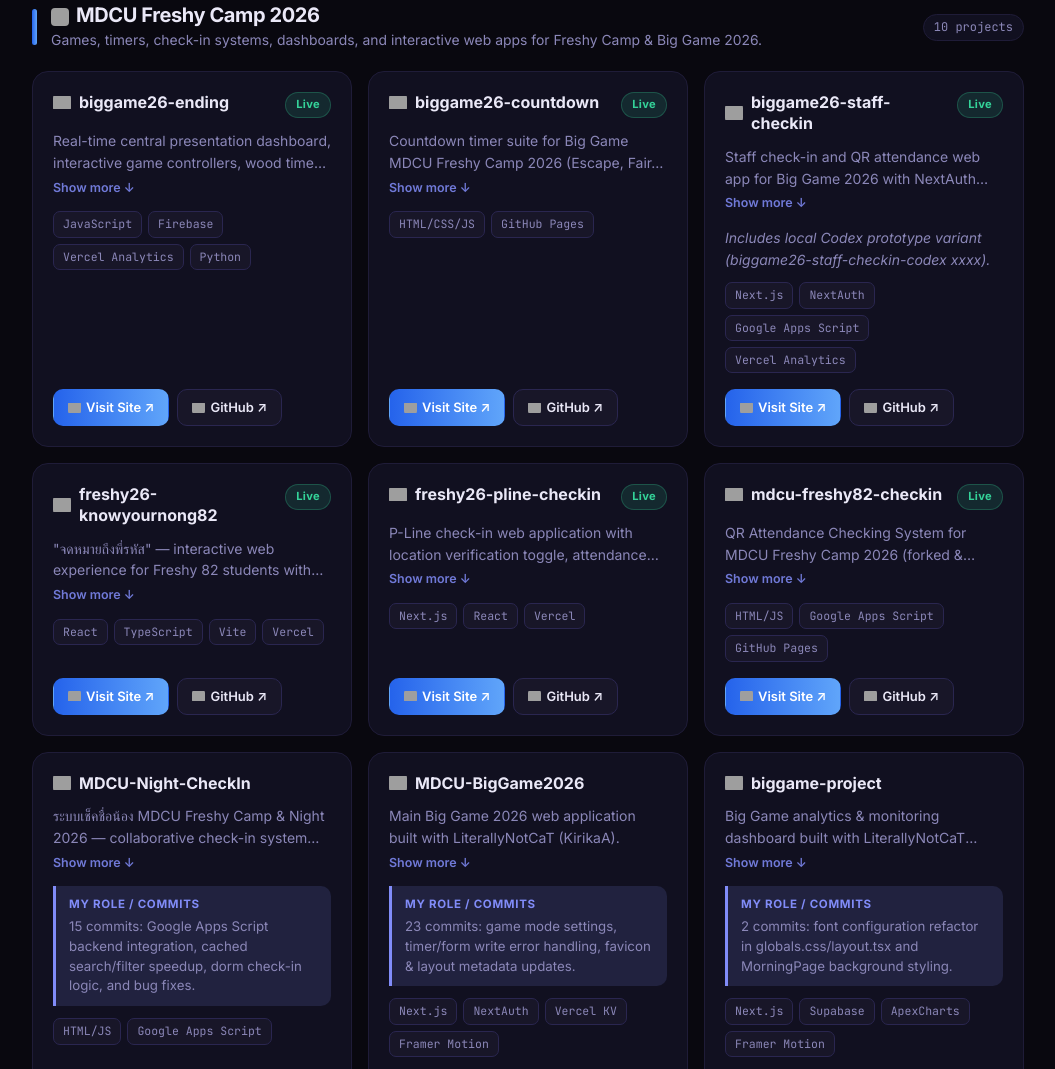
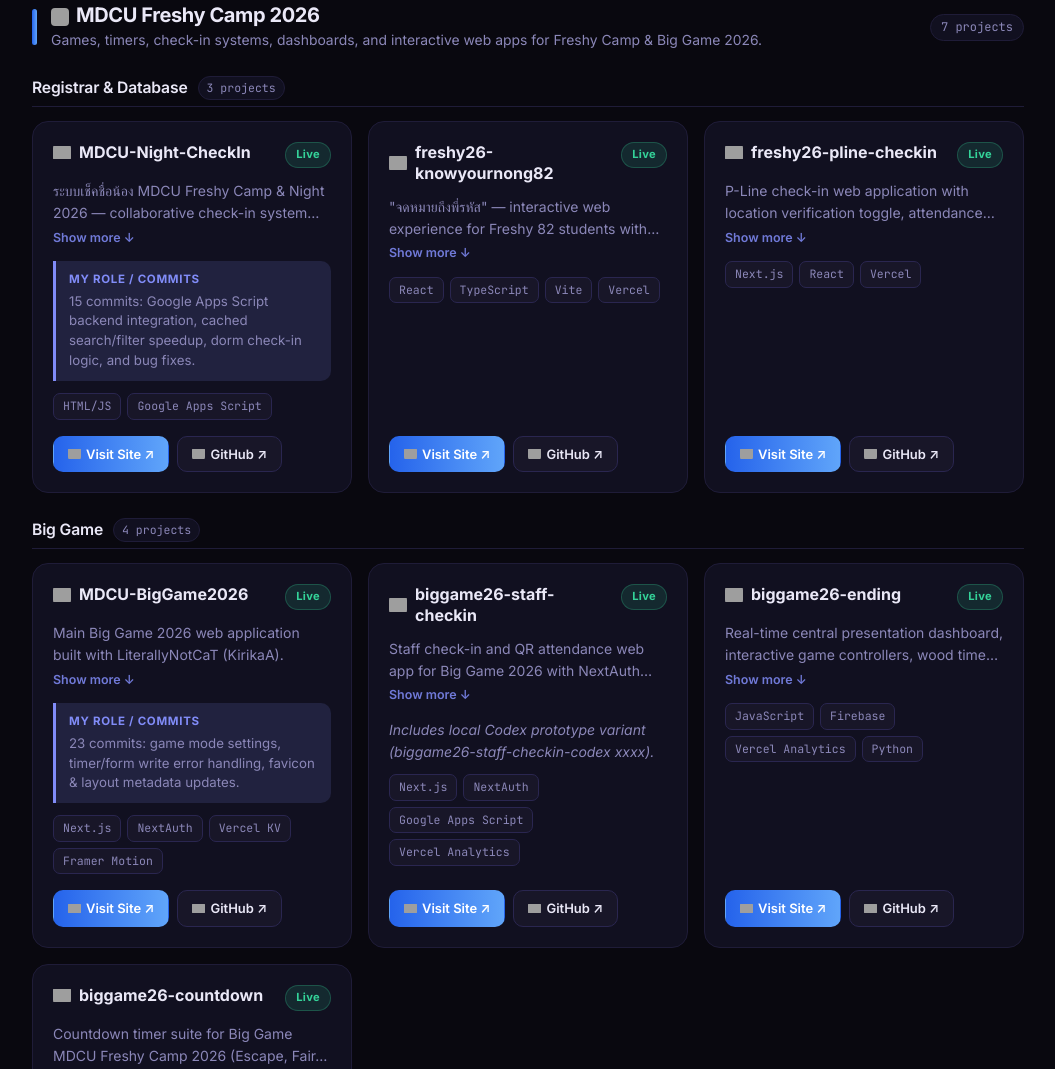
Before and after one commit to pawinner/pawinner.github.io, a plain HTML site: page index.html in a window 1280 px wide. Shown: the part 1239-2308 px from the top of the page, without its empty margins (224-1279 px from the left). Drawn offline with Linux system fonts and the light colour scheme; grey boxes are pictures that could not be loaded.

Commit message:
Enhance project grid layout with grouping functionality and styling improvements

```diff
--- a/script.js
+++ b/script.js
@@ -6,13 +6,14 @@ const PORTFOLIO_EVENTS = [
     id: "ajarnyai",
     title: "2027 MDCU Ajarnyai",
     description: "Web platform and data tooling for MDCU Ajarnyai 2570.",
-    siteUrl: null,
+    siteUrl: "https://ajarnyai.docchula.com/",
     projects: [
       {
         name: "mdcu-ajarnyai-2570",
         description:
           "Next.js + Supabase web application for cadaver memorial & donor consent management, featuring CSV import with PATCH updates, special consent statuses, custom Chulalongkorn typography, mobile-first header/scroll optimizations, and maintenance mode.",
         tech: ["Next.js", "Supabase", "Vercel Analytics", "bcryptjs"],
+        liveUrl: "https://ajarnyai.docchula.com/",
         githubUrl: "https://github.com/pawinner/mdcu-ajarnyai-2570",
         isPrivate: true,
         notes: "Supporting folders in event: data/ (CSV imports) & Pics from LineOA/."
@@ -39,10 +40,59 @@ const PORTFOLIO_EVENTS = [
     id: "freshy",
     title: "MDCU Freshy Camp 2026",
     description: "Games, timers, check-in systems, dashboards, and interactive web apps for Freshy Camp & Big Game 2026.",
-    siteUrl: "https://biggame26-ending.vercel.app",
+    siteUrl: "https://knowyournong82.vercel.app",
     projects: [
       {
+        name: "MDCU-Night-CheckIn",
+        group: "Registrar & Database",
+        description:
+          "ระบบเช็คชื่อน้อง MDCU Freshy Camp & Night 2026 — collaborative check-in system with PanuwitPuk.",
+        tech: ["HTML/JS", "Google Apps Script"],
+        liveUrl: "https://freshyxnight2026.vercel.app",
+        githubUrl: "https://github.com/PanuwitPuk/MDCU-Night-CheckIn",
+        role: "15 commits: Google Apps Script backend integration, cached search/filter speedup, dorm check-in logic, and bug fixes."
+      },
+      {
+        name: "freshy26-knowyournong82",
+        group: "Registrar & Database",
+        description:
+          '"จดหมายถึงพี่รหัส" — interactive web experience for Freshy 82 students with custom Open Graph metadata and responsive typography.',
+        tech: ["React", "TypeScript", "Vite", "Vercel"],
+        liveUrl: "https://knowyournong82.vercel.app",
+        githubUrl: "https://github.com/pawinner/freshy26-knowyournong82"
+      },
+      {
+        name: "freshy26-pline-checkin",
+        group: "Registrar & Database",
+        description:
+          "P-Line check-in web application with location verification toggle, attendance check link, and responsive check-in flow.",
+        tech: ["Next.js", "React", "Vercel"],
+        liveUrl: "https://freshy26-pline-checkin.vercel.app",
+        githubUrl: "https://github.com/pawinner/freshy26-pline-checkin"
+      },
+      {
+        name: "MDCU-BigGame2026",
+        group: "Big Game",
+        description:
+          "Main Big Game 2026 web application built with LiterallyNotCaT (KirikaA).",
+        tech: ["Next.js", "NextAuth", "Vercel KV", "Framer Motion"],
+        liveUrl: "https://gamehub888.vercel.app",
+        githubUrl: "https://github.com/LiterallyNotCaT/MDCU-BigGame2026",
+        role: "23 commits: game mode settings, timer/form write error handling, favicon & layout metadata updates."
+      },
+      {
+        name: "biggame26-staff-checkin",
+        group: "Big Game",
+        description:
+          "Staff check-in and QR attendance web app for Big Game 2026 with NextAuth and Google Apps Script OAuth integration.",
+        tech: ["Next.js", "NextAuth", "Google Apps Script", "Vercel Analytics"],
+        liveUrl: "https://biggame26-checkin.vercel.app",
+        githubUrl: "https://github.com/pawinner/biggame26-staff-checkin",
+        notes: "Includes local Codex prototype variant (biggame26-staff-checkin-codex xxxx)."
+      },
+      {
         name: "biggame26-ending",
+        group: "Big Game",
         description:
           "Real-time central presentation dashboard, interactive game controllers, wood timer with particle effects, audio-analyzed lottery/slot machine, and ending results display.",
         tech: ["JavaScript", "Firebase", "Vercel Analytics", "Python"],
@@ -51,74 +101,12 @@ const PORTFOLIO_EVENTS = [
       },
       {
         name: "biggame26-countdown",
+        group: "Big Game",
         description:
           "Countdown timer suite for Big Game MDCU Freshy Camp 2026 (Escape, Fair, and Physical game modes with skip-intro & round timing controls).",
         tech: ["HTML/CSS/JS", "GitHub Pages"],
         liveUrl: "https://pawinner.github.io/mdcu-biggame26-countdown/escape",
         githubUrl: "https://github.com/pawinner/mdcu-biggame26-countdown"
-      },
-      {
-        name: "biggame26-staff-checkin",
-        description:
-          "Staff check-in and QR attendance web app for Big Game 2026 with NextAuth and Google Apps Script OAuth integration.",
-        tech: ["Next.js", "NextAuth", "Google Apps Script", "Vercel Analytics"],
-        liveUrl: "https://biggame26-staff-checkin.vercel.app",
-        githubUrl: "https://github.com/pawinner/biggame26-staff-checkin",
-        notes: "Includes local Codex prototype variant (biggame26-staff-checkin-codex xxxx)."
-      },
-      {
-        name: "freshy26-knowyournong82",
-        description:
-          '"จดหมายถึงพี่รหัส" — interactive web experience for Freshy 82 students with custom Open Graph metadata and responsive typography.',
-        tech: ["React", "TypeScript", "Vite", "Vercel"],
-        liveUrl: "https://freshy26-knowyournong82.vercel.app",
-        githubUrl: "https://github.com/pawinner/freshy26-knowyournong82"
-      },
-      {
-        name: "freshy26-pline-checkin",
-        description:
-          "P-Line check-in web application with location verification toggle, attendance check link, and responsive check-in flow.",
-        tech: ["Next.js", "React", "Vercel"],
-        liveUrl: "https://freshy26-pline-checkin.vercel.app",
-        githubUrl: "https://github.com/pawinner/freshy26-pline-checkin"
-      },
-      {
-        name: "mdcu-freshy82-checkin",
-        description:
-          "QR Attendance Checking System for MDCU Freshy Camp 2026 (forked & customized from MDCU-Night-CheckIn with updated GAS backend and audio feedback).",
-        tech: ["HTML/JS", "Google Apps Script", "GitHub Pages"],
-        liveUrl: "https://pawinner.github.io/mdcu-freshy82-checkin/",
-        githubUrl: "https://github.com/pawinner/mdcu-freshy82-checkin"
-      },
-      {
-        name: "MDCU-Night-CheckIn",
-        description:
-          "ระบบเช็คชื่อน้อง MDCU Freshy Camp & Night 2026 — collaborative check-in system with PanuwitPuk.",
-        tech: ["HTML/JS", "Google Apps Script"],
-        githubUrl: "https://github.com/PanuwitPuk/MDCU-Night-CheckIn",
-        role: "15 commits: Google Apps Script backend integration, cached search/filter speedup, dorm check-in logic, and bug fixes."
-      },
-      {
-        name: "MDCU-BigGame2026",
-        description:
-          "Main Big Game 2026 web application built with LiterallyNotCaT (KirikaA).",
-        tech: ["Next.js", "NextAuth", "Vercel KV", "Framer Motion"],
-        githubUrl: "https://github.com/LiterallyNotCaT/MDCU-BigGame2026",
-        role: "23 commits: game mode settings, timer/form write error handling, favicon & layout metadata updates."
-      },
-      {
-        name: "biggame-project",
-        description:
-          "Big Game analytics & monitoring dashboard built with LiterallyNotCaT (KirikaA).",
-        tech: ["Next.js", "Supabase", "ApexCharts", "Framer Motion"],
-        githubUrl: "https://github.com/LiterallyNotCaT/biggame-project",
-        role: "2 commits: font configuration refactor in globals.css/layout.tsx and MorningPage background styling."
-      },
-      {
-        name: "biggame26-scoring",
-        description:
-          "Google Apps Script & HTML scoring tools for morning (upper/lower) and afternoon Big Game sessions.",
-        tech: ["Google Apps Script", "HTML"]
       }
     ]
   },
@@ -272,6 +260,7 @@ function matchesQuery(project, eventTitle, query) {
   const haystack = [
     eventTitle, project.name, project.description,
     project.role || "", project.notes || "",
+    project.group || "",
     ...(project.tech || [])
   ].join(" ").toLowerCase();
   return haystack.includes(q);
@@ -644,11 +633,48 @@ function renderPortfolio() {
 
     section.appendChild(hdr);
 
-    // Grid
-    const grid = document.createElement("div");
-    grid.className = "projects-grid";
-    ev.projects.forEach(p => grid.appendChild(createProjectCard(p, color.grad)));
-    section.appendChild(grid);
+    // Projects Grid (grouped if any project specifies a group, else flat)
+    const hasGroups = ev.projects.some(p => p.group);
+    if (!hasGroups) {
+      const grid = document.createElement("div");
+      grid.className = "projects-grid";
+      ev.projects.forEach(p => grid.appendChild(createProjectCard(p, color.grad)));
+      section.appendChild(grid);
+    } else {
+      const groupMap = new Map();
+      ev.projects.forEach(p => {
+        const gName = p.group || "Other";
+        if (!groupMap.has(gName)) groupMap.set(gName, []);
+        groupMap.get(gName).push(p);
+      });
+
+      groupMap.forEach((gProjects, gName) => {
+        const groupEl = document.createElement("div");
+        groupEl.className = "project-group";
+
+        const groupHdr = document.createElement("div");
+        groupHdr.className = "project-group-header";
+
+        const groupTitle = document.createElement("h3");
+        groupTitle.className = "project-group-title";
+        groupTitle.textContent = gName;
+        groupHdr.appendChild(groupTitle);
+
+        const groupCount = document.createElement("span");
+        groupCount.className = "project-group-count";
+        groupCount.textContent = `${gProjects.length} project${gProjects.length === 1 ? "" : "s"}`;
+        groupHdr.appendChild(groupCount);
+
+        groupEl.appendChild(groupHdr);
+
+        const grid = document.createElement("div");
+        grid.className = "projects-grid";
+        gProjects.forEach(p => grid.appendChild(createProjectCard(p, color.grad)));
+        groupEl.appendChild(grid);
+
+        section.appendChild(groupEl);
+      });
+    }
 
     rootEl.appendChild(section);
   });
--- a/styles.css
+++ b/styles.css
@@ -491,12 +491,46 @@ a:hover { text-decoration: underline; }
 }
 
 /* ═══════════════════════════════════════════════
-   PROJECTS GRID
+   PROJECTS GRID & GROUPS
 ═══════════════════════════════════════════════ */
 .projects-grid {
   display: grid;
   grid-template-columns: repeat(auto-fill, minmax(300px, 1fr));
   gap: 16px;
+}
+
+.project-group {
+  margin-top: 24px;
+}
+
+.project-group:first-of-type {
+  margin-top: 14px;
+}
+
+.project-group-header {
+  display: flex;
+  align-items: center;
+  gap: 10px;
+  margin-bottom: 14px;
+  padding-bottom: 6px;
+  border-bottom: 1px solid var(--border-soft);
+}
+
+.project-group-title {
+  font-size: 0.98rem;
+  font-weight: 600;
+  color: var(--text);
+  letter-spacing: -0.01em;
+}
+
+.project-group-count {
+  font-family: 'JetBrains Mono', monospace;
+  font-size: 0.72rem;
+  color: var(--muted);
+  background: var(--surface);
+  border: 1px solid var(--border-soft);
+  padding: 2px 8px;
+  border-radius: 999px;
 }
 
 /* ═══════════════════════════════════════════════
```
